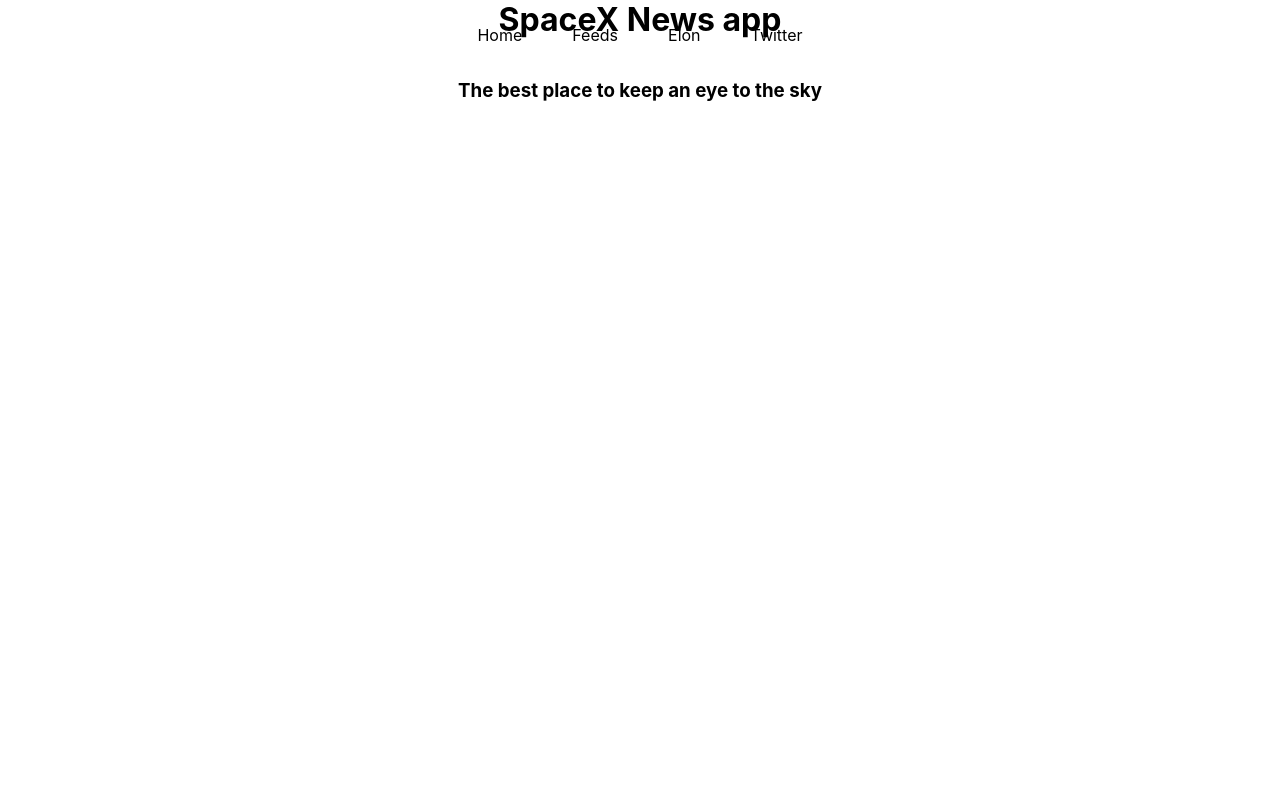
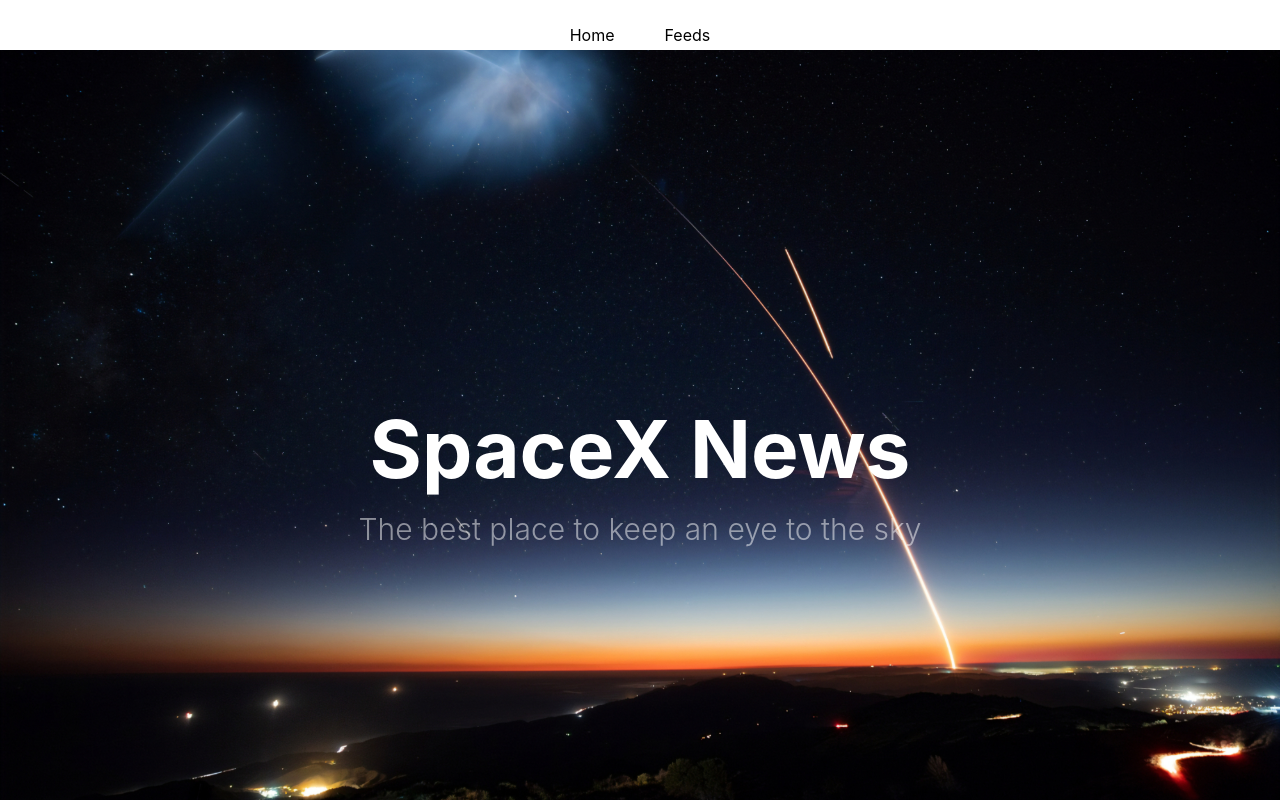
Before and after one commit to macmowl/spacex, a Next.js app: page / in a window 1280 px wide. Built offline with nearby package versions, Linux system fonts and the light colour scheme.

Commit message:
add readme and change home

```diff
--- a/components/menu.js
+++ b/components/menu.js
@@ -8,8 +8,6 @@ export const Menu = () => {
         <div className={styles.main}>
             <div onClick={() => router.push('/')}>Home</div>
             <div onClick={() => router.push('/feed/1')}>Feeds</div>
-            <div onClick={() => router.push('/elon')}>Elon</div>
-            <div>Twitter</div>
         </div>
     )
 };
--- a/next.config.js
+++ b/next.config.js
@@ -1,5 +1,5 @@
 module.exports = {
     images: {
-      domains: ['i.kinja-img.com', 'techcrunch.com', 's.yimg.com'],
+      domains: ['localhost'],
     },
   }
--- a/pages/index.js
+++ b/pages/index.js
@@ -1,17 +1,23 @@
-import Head from 'next/head'
+import Image from 'next/image'
 import { Menu } from '../components/menu'
 import styles from '../styles/Home.module.css'
 
 export default function Home() {
   return (
     <div className="page-container">
-
       <Menu />
-
       <div className={styles.main}>
-        <h1>SpaceX News app</h1>
+        <h1>SpaceX News</h1>
         <h3>The best place to keep an eye to the sky</h3>
       </div>
+      <Image
+        className={styles.backImage}
+        src="/bg.jpg"
+        alt="SpaceX launch"
+        layout="fill"
+        objectFit="cover"
+        objectPosition="center"
+      />
     </div>
   )
 }
--- a/styles/Home.module.css
+++ b/styles/Home.module.css
@@ -4,8 +4,25 @@
   align-items: center;
   flex-direction: column;
   justify-content: center;
+  margin-top: 400px;
+  z-index: 1;
+  color: white;
 }
 
 .main h1 {
   margin-top: -50px;
+  font-size: 80px;
+
 }
+
+.main h3 {
+  margin-top: -40px;
+  font-size: 30px;
+  font-weight: 300;
+  color: rgba(255, 255, 255, 0.5)
+}
+
+.backImage {
+  height: 100vh;
+  z-index: 0;
+}
--- a/styles/menu.module.css
+++ b/styles/menu.module.css
@@ -3,6 +3,8 @@
     height: 50px;
     display: flex;
     justify-content: center;
+    background-color:white;
+    z-index: 2;
 }
 
 .main div {
```
Also changed, not shown: public/bg.jpg (added), 1 other file (tests, documents, lock files or other folders).
